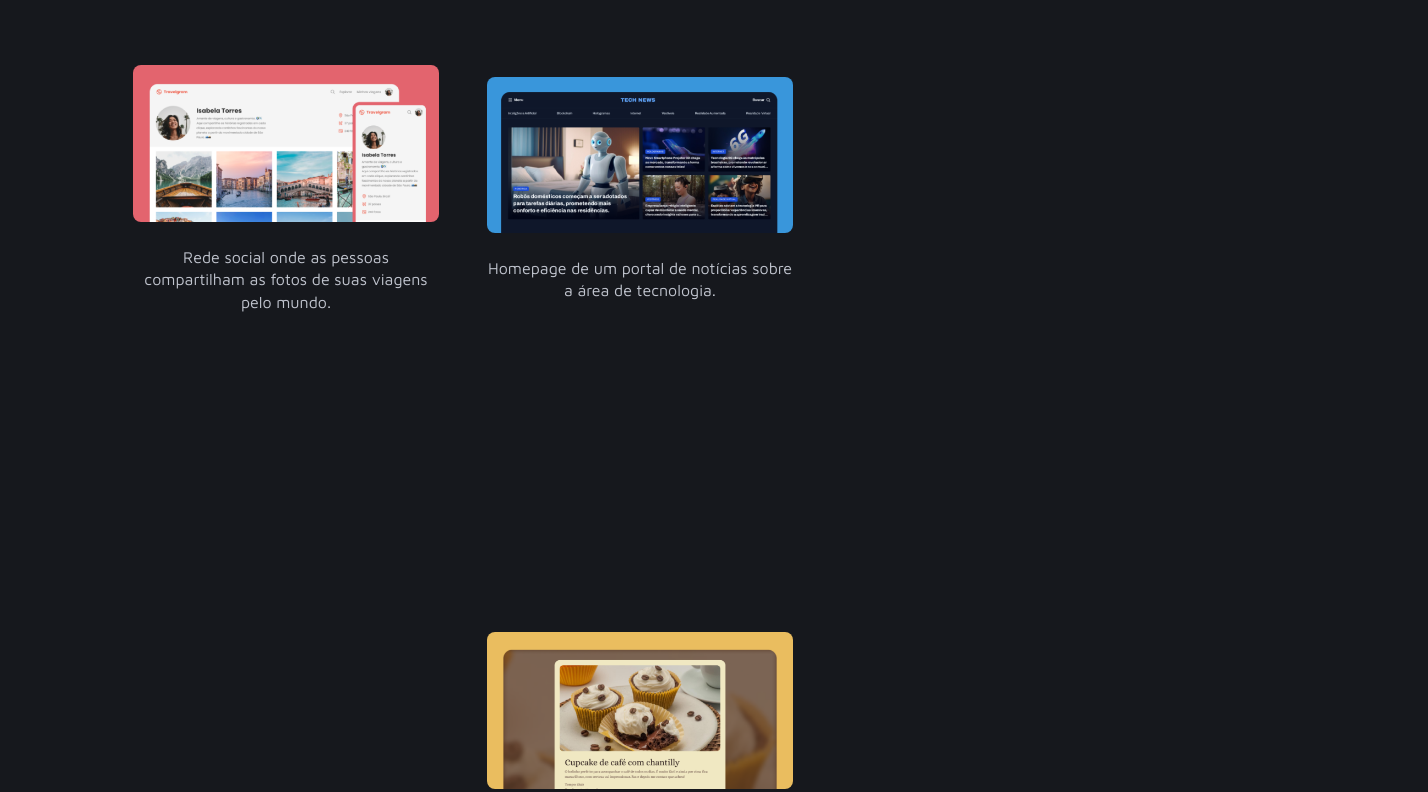
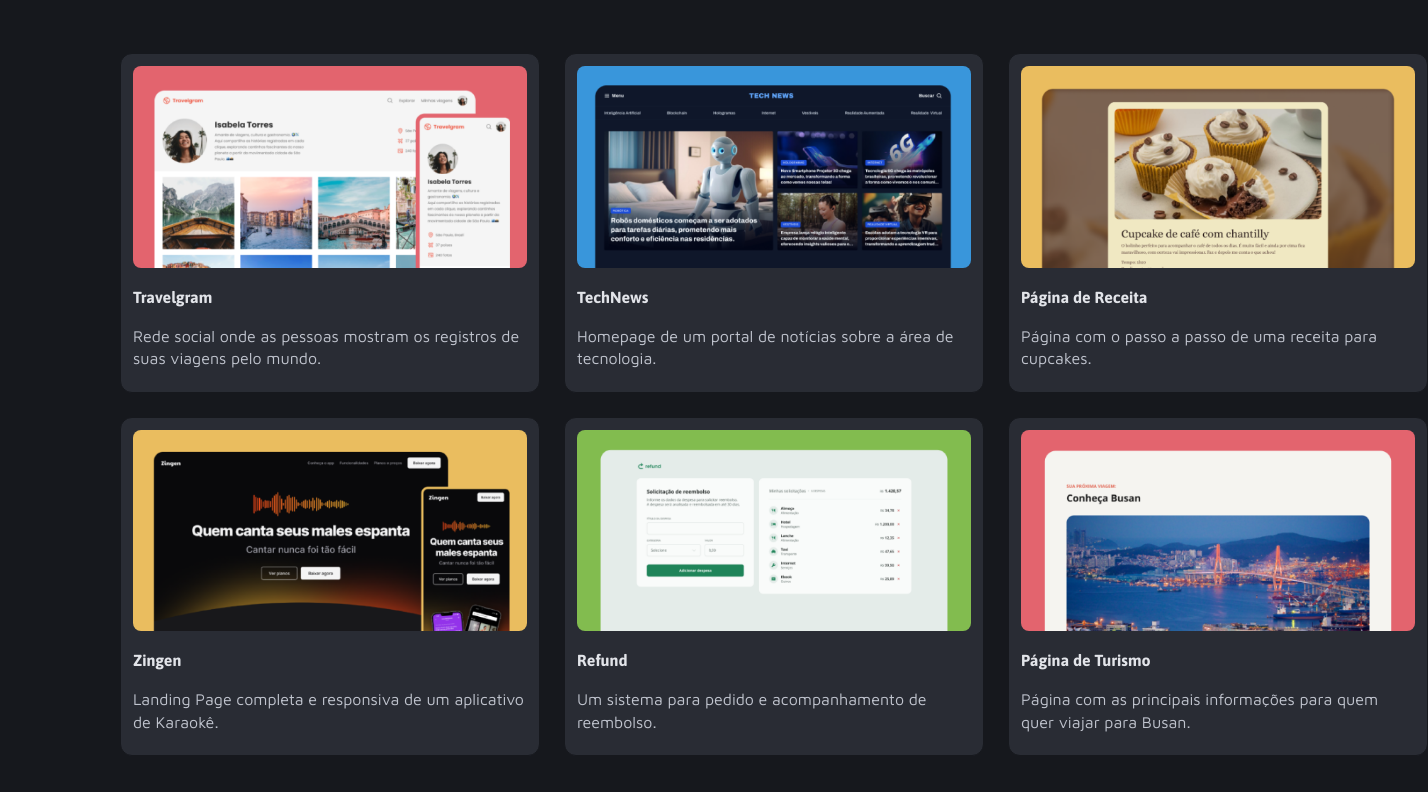
Before and after one commit to outz1/p5-personal-page, a plain HTML site: page index.html in a window 1280 px wide. Shown: the part 1260-2052 px from the top of the page, 1428 px wide, since content can reach past the window. Drawn offline with Linux system fonts and the light colour scheme.

Commit message:
Refactor HTML structure for project cards and enhance styling for better presentation

```diff
--- a/index.html
+++ b/index.html
@@ -47,9 +47,11 @@
       </ul>
     </nav>
 
+    <a href="#projetos">
       <button id="scroll">
         <img src="./assets/icons 3/arrow-down.png" alt="">
       </button>
+    </a>
   </header>
 
   <main>
@@ -58,44 +60,57 @@
         <h4><span>Meu trabalho</span></h4>
         <h2>Veja os projetos em destaque</h2>
       </header>
+      <div class="projetos">
+        <div class="cards">
+          <img src="./assets/Thumbnail_Project-01.png" alt="Travelgram"/>
 
-      <div class="projects">
-          <div class="cards">
-            <img src="./assets/Thumbnail_Project-01.png" alt="Travelgram">
-            <p>Rede social onde as pessoas compartilham as fotos de suas viagens pelo mundo.</p>
+          <div class="description flex-col-8">
+            <h3>Travelgram</h3>
+            <p> Rede social onde as pessoas mostram os registros de suas viagens pelo mundo.</p>
+          </div>
         </div>
 
         <div class="cards">
           <img src="./assets/Thumbnail_Project-02.png" alt="TechNews">
+          <div class="description flex-col-8">
+            <h3>TechNews</h3>
             <p>Homepage de um portal de notícias sobre a área de tecnologia.</p>
           </div>
         </div>
 
         <div class="cards">
-            <img src="./assets/Thumbnail_Project-03.png" alt="Página de Receita">
+          <img src="./assets/Thumbnail_Project-03.png" alt="Página de Receitas">
+          <div class="description flex-col-8">
+            <h3>Página de Receita</h3>
             <p>Página com o passo a passo de uma receita para cupcakes.</p>
           </div>
         </div>
 
         <div class="cards">
           <img src="./assets/Thumbnail_Project-04.png" alt="Zingen">
+          <div class="description flex-col-8">
+            <h3>Zingen</h3>
             <p>Landing Page completa e responsiva de um aplicativo de Karaokê.</p>
           </div>
         </div>
 
         <div class="cards">
           <img src="./assets/Thumbnail_Project-05.png" alt="Refund">
+          <div class="description flex-col-8">
+            <h3>Refund</h3>
             <p>Um sistema para pedido e acompanhamento de reembolso.</p>
           </div>
         </div>
 
         <div class="cards">
           <img src="./assets/Thumbnail_Project-06.png" alt="Página de Turismo">
+          <div class="description flex-col-8">
+            <h3>Página de Turismo</h3>
             <p>Página com as principais informações para quem quer viajar para Busan.</p>
           </div>
         </div>
-        </div>
     </section>
+
   </main>
 
 
--- a/styles/global.css
+++ b/styles/global.css
@@ -66,3 +66,7 @@ h4 {
 span {
   color: var(--principal-red);
 }
+
+html {
+  scroll-behavior: smooth; /* Faz a rolagem ser suave */
+}
--- a/styles/header.css
+++ b/styles/header.css
@@ -10,6 +10,7 @@
   display: flex;
   flex-direction: column;
   align-items: center;
+  transition: 1s;
 }
 
 header {
@@ -81,6 +82,7 @@ p {
   margin: auto;
   background-color: transparent;
   border: none;
+
 }
 #scroll:active {
   animation: active paused 1s ease-in;
--- a/styles/sections.css
+++ b/styles/sections.css
@@ -2,7 +2,6 @@
   padding: 0 12rem 14.4rem;
   display: flex;
   flex-direction: column;
-  align-items: center;
 
   header {
     display: flex;
@@ -10,7 +9,7 @@
     margin-bottom: 5.6rem;
     gap: .8rem;
   }
-  .projects {
+  .projetos {
     display: grid;
     grid-template-columns: repeat(3, 1fr);
     grid-template-rows: repeat(2, 1fr);
@@ -20,18 +19,23 @@
 
   .cards {
     padding: 1.2rem;
-    width: 33rem;
+    width: 42rem;
 
     display: flex;
     flex-direction: column;
-    gap: 2.4rem;
-    transition: 0.5s;
-
-    border: 0.5px solid var(--gray-200);
+    gap: 2rem;
+    transition: 1s;
+    background-color: var(--principal-gray300);
+    border-radius: 12px;
+    border: 0.5px solid var(--principal-gray200);
   }
 
   .description p {
     font: var(--text-sm);
+    margin-top: 1.8rem;
+    margin-bottom: 1rem;
+    text-align: left;
+    font-size: 16px;
   }
 
   .cards img {
@@ -42,7 +46,7 @@
 
   .cards:hover {
     animation: scale .7s ease-out backwards;
-    border: 1px solid var(--gray-400);
+    border: 1px solid var(--principal-gray400);
     border-radius: .8rem;
   }
 }
```
Lines whose indentation alone changed are shown as unchanged.
